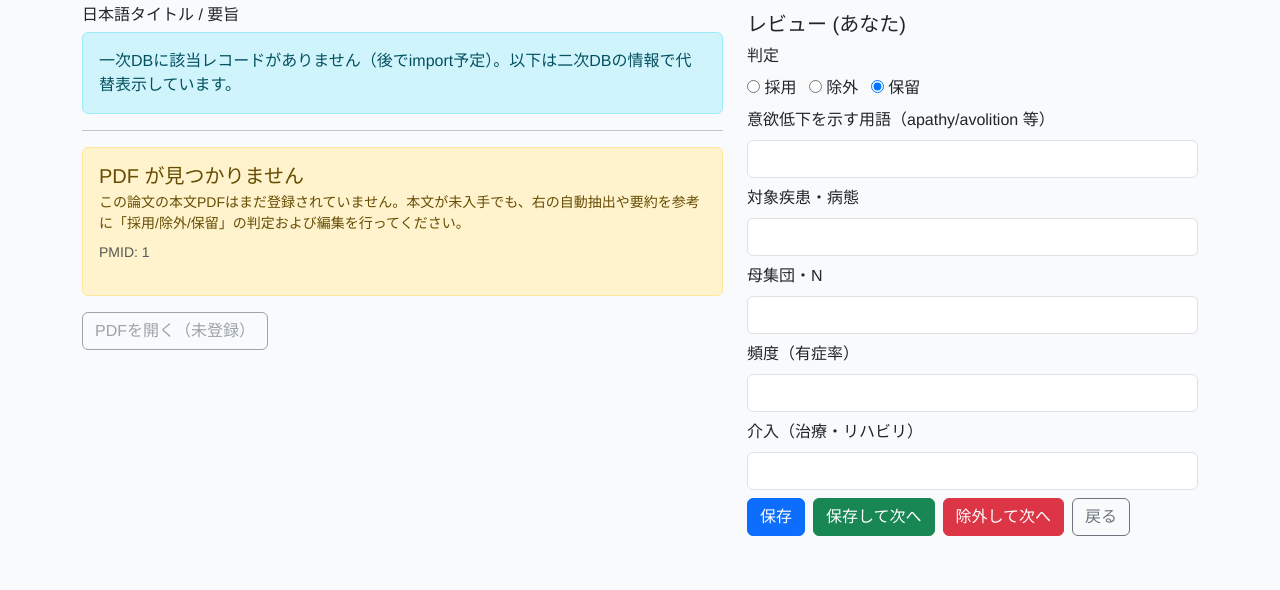
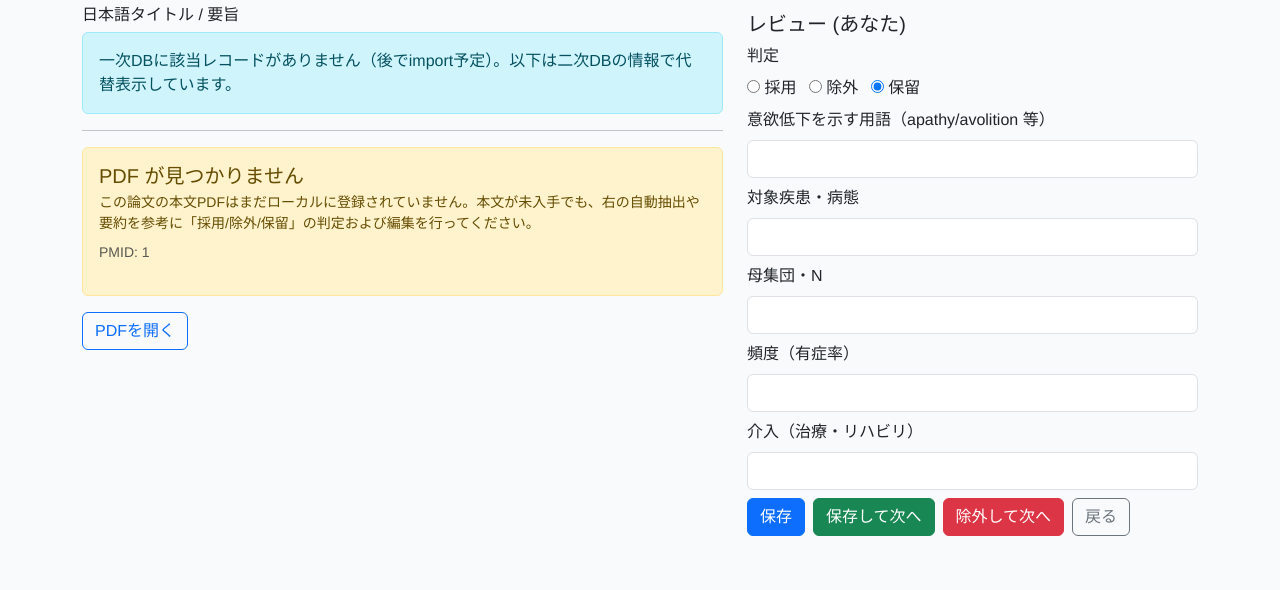
Before and after one commit to kasadera-creator/apathy_screen, a FastAPI app: page /secondary/1/1 in a window 1280 px wide. Shown: the part 209-799 px from the top of the page. Run offline with FastAPI, Linux system fonts and the light colour scheme; the visitor is signed in with stand-in values (Sample User, id 1); data comes from the database, SQL or seed files in the repository; data that the repository does not hold is empty.

Commit message:
Update secondary_review.html

```diff
--- a/templates/secondary_review.html
+++ b/templates/secondary_review.html
@@ -36,19 +36,16 @@
     <hr>
     {% if pdf_available %}
       <iframe src="/secondary/pdf/{{ pmid }}" style="width:100%;height:600px;border:1px solid #ccc"></iframe>
-      <div class="mt-2">
-        <a href="/pdf/{{ pmid }}" target="_blank" class="btn btn-outline-primary">PDFを開く</a>
-      </div>
     {% else %}
       <div class="alert alert-warning">
         <h5 class="mb-1">PDF が見つかりません</h5>
-        <p class="mb-0 small">この論文の本文PDFはまだ登録されていません。本文が未入手でも、右の自動抽出や要約を参考に「採用/除外/保留」の判定および編集を行ってください。</p>
+        <p class="mb-0 small">この論文の本文PDFはまだローカルに登録されていません。本文が未入手でも、右の自動抽出や要約を参考に「採用/除外/保留」の判定および編集を行ってください。</p>
         <p class="mt-2 small text-muted">PMID: {{ pmid }}</p>
       </div>
-      <div class="mt-2">
-        <button class="btn btn-outline-secondary" disabled>PDFを開く（未登録）</button>
-      </div>
     {% endif %}
+    <div class="mt-2">
+      <a href="/pdf/{{ pmid }}" target="_blank" class="btn btn-outline-primary">PDFを開く</a>
+    </div>
   </div>
   <div class="col-md-5">
     <h5>自動抽出 (Gemini)</h5>
```
